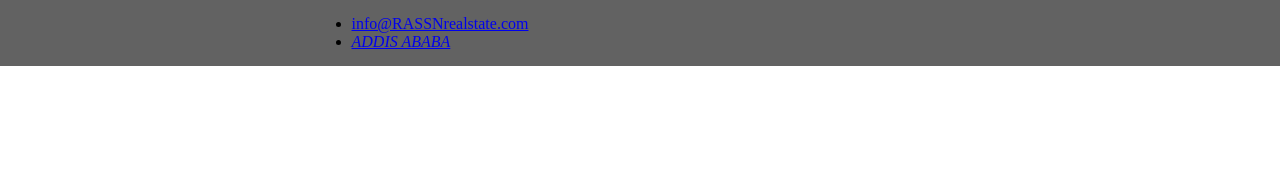
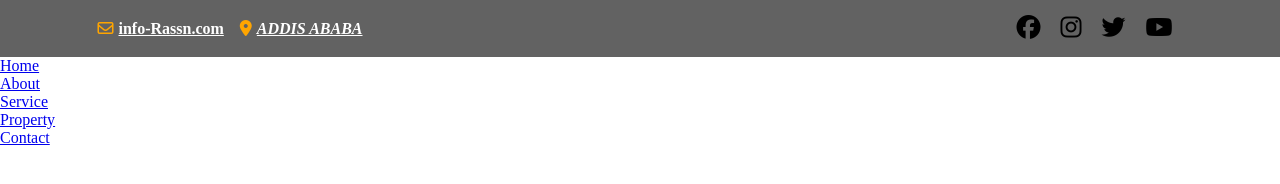
Before and after one commit to Riyad-sultan/RASSN-realstate-responsive-website, a plain HTML site: page index.html in a window 1280 px wide. Drawn offline with nearby package versions, Linux system fonts and the light colour scheme.

Commit message:
html and css

```diff
--- a/index.html
+++ b/index.html
@@ -5,30 +5,63 @@
     <meta name="viewport" content="width=device-width, initial-scale=1.0">
     <title>RASSN Realstate</title>
     <!--bioboxicon-->
-    <link href='https://unpkg.com/boxicons@2.1.4/css/boxicons.min.css' rel='stylesheet'>
+    <link href="https://cdnjs.cloudflare.com/ajax/libs/font-awesome/6.0.0-beta3/css/all.min.css" rel="stylesheet">
+
+    <link href="https://cdnjs.cloudflare.com/ajax/libs/font-awesome/6.x.x/css/all.min.css" rel="stylesheet">
+    <link href="https://fontawesome.com/icons">
+
+
+
+
 
     <link href="css/style.css" rel="stylesheet">
 </head>
 <body>
     <header class="header">
         <div class="header-top">
-            <div class="container">
-                <ul class="header-list">
-                    <li><a href="#" class="header-link">
-                    <box-icon name='envelope'></box-icon>
-                    <span>info@RASSNrealstate.com</span>
-                </a>
+        <div class="container">
+           <ul class="header-top-list">
+            <li><a href="#" class="header-top-link">
+               <span><i class="fa-regular fa-envelope"></i></span>
+                info-Rassn.com
+            </a></li>
+            <li><a href="#" class="header-top-link">
+                <span><i class="fa-solid fa-location-dot"></i></span>
+                <address>ADDIS ABABA</address>
+            </a>
+
             </li>
-            <li><a href="#">
-                <box-icon type='solid' name='location-plus'></box-icon>
-                <address>ADDIS ABABA</address>
-            </a></li>
-                </ul>
-            </div>
+        </ul>
+        <div class="wrapper">
+            <ul class="header-social-link-list">
+                <li><a href="#"><i class="fa-brands fa-facebook"></i></a></li>
+                <li><a href="#"><i class="fa-brands fa-instagram"></i></a></li>
+                <li><a href="#"><i class="fa-brands fa-twitter"></i></a></li>
+                <li><a href="#"><i class="fa-brands fa-youtube"></i></a></li>
+
+            </ul>
         </div>
 
 
-    </header>
+
+        </div>
+    </div>
+
+</header>
+<nav class="navbar">
+    <div class="container">
+        <ul class="navbar-list">
+            <li><a href="#">Home</a></li>
+            <li><a href="#">About</a></li>
+            <li><a href="#">Service</a></li>
+            <li><a href="#">Property</a></li>
+            <li><a href="#">Contact</a></li>
+
+        </ul>
+
+    </div>
+
+</nav>
 
 </body>
 </html>
```
